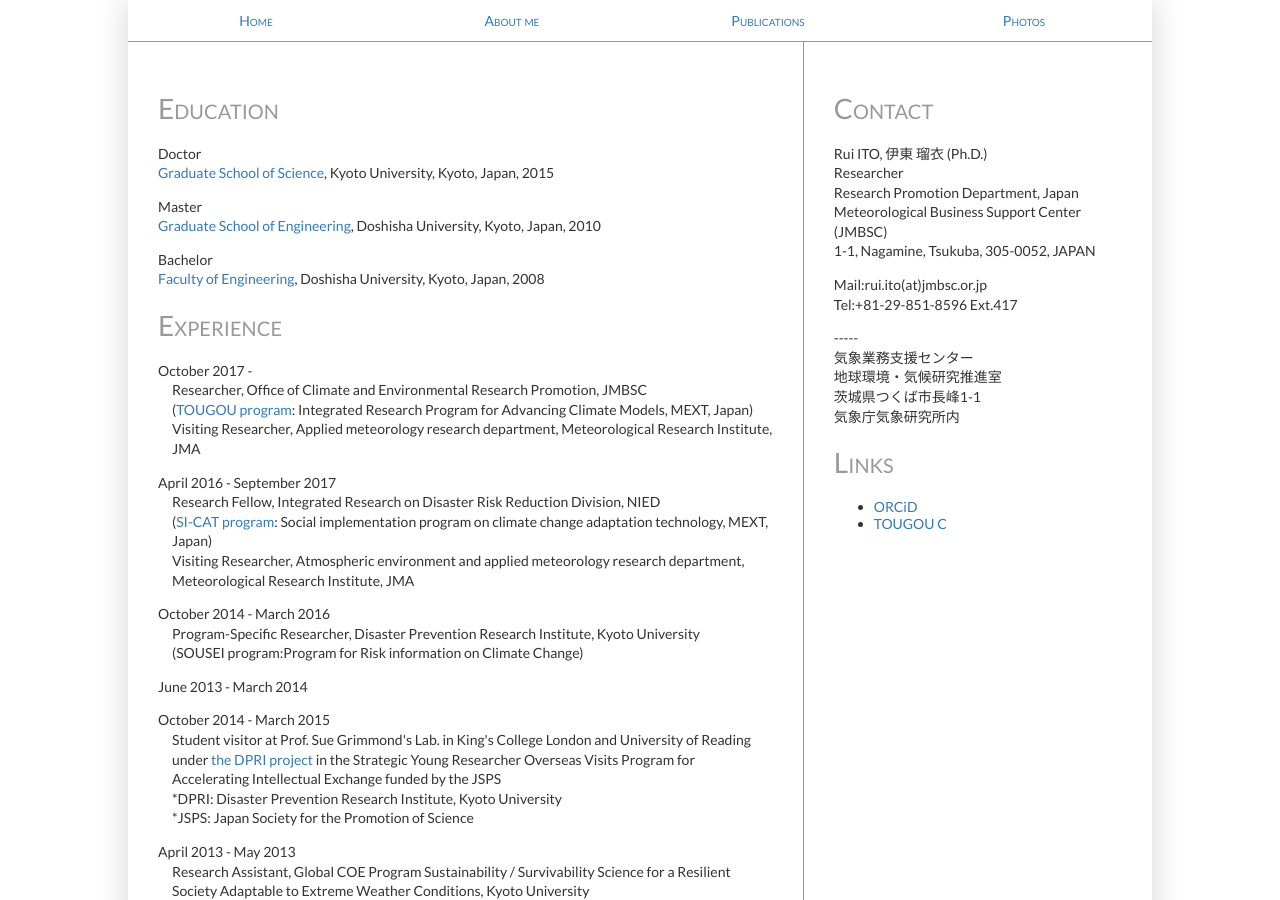
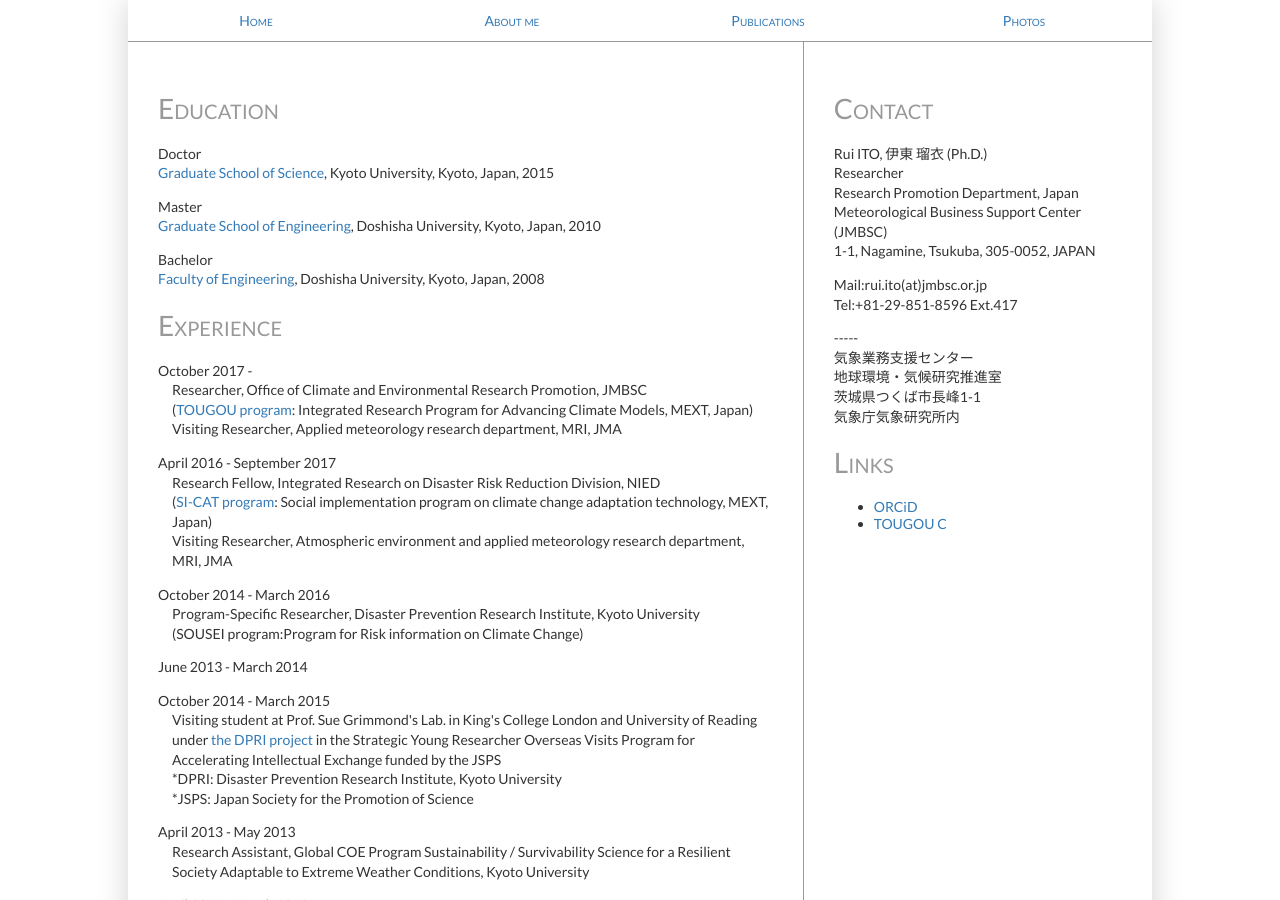
Before and after one commit to rui-climbiz/rui-climbiz.github.io, a Jekyll site: the page built from about.html, in a window 1280 px wide and 900 px high. Built offline with Jekyll 4.4.1, drawn with Linux system fonts in a browser that asks for light colours.

Commit message:
Update about.html

```diff
--- a/about.html
+++ b/about.html
@@ -16,17 +16,17 @@
 <p>October 2017 - <br />
  Researcher, Office of Climate and Environmental Research Promotion, JMBSC<br />
   (<a href="http://www.jmbsc.or.jp/tougou/EN/index.html">TOUGOU program</a>: Integrated Research Program for Advancing Climate Models, MEXT, Japan)<br />
- Visiting Researcher, Applied meteorology research department, Meteorological Research Institute, JMA</p>
+ Visiting Researcher, Applied meteorology research department, MRI, JMA</p>
 <p>April 2016 - September 2017<br />
  Research Fellow, Integrated Research on Disaster Risk Reduction Division, NIED<br />
  (<a href="https://www.restec.or.jp/si-cat/en/index.html">SI-CAT program</a>: Social implementation program on climate change adaptation technology, MEXT, Japan)<br />
- Visiting Researcher, Atmospheric environment and applied meteorology research department, Meteorological Research Institute, JMA</p>
+ Visiting Researcher, Atmospheric environment and applied meteorology research department, MRI, JMA</p>
 <p>October 2014 - March 2016<br />
  Program-Specific Researcher, Disaster Prevention Research Institute, Kyoto University<br />
  (SOUSEI program:Program for Risk information on Climate Change)</p>
 <p>June 2013 - March 2014<br />
 <p>October 2014 - March 2015<br />
- Student visitor at Prof. Sue Grimmond's Lab. in King's College London and University of Reading under <a href="http://zunou-kasoku.dpri.kyoto-u.ac.jp/en/index.html">the DPRI project</a> in the Strategic Young Researcher Overseas Visits Program for Accelerating Intellectual Exchange funded by the JSPS<br />
+ Visiting student at Prof. Sue Grimmond's Lab. in King's College London and University of Reading under <a href="http://zunou-kasoku.dpri.kyoto-u.ac.jp/en/index.html">the DPRI project</a> in the Strategic Young Researcher Overseas Visits Program for Accelerating Intellectual Exchange funded by the JSPS<br />
  *DPRI: Disaster Prevention Research Institute, Kyoto University<br />
  *JSPS: Japan Society for the Promotion of Science</p>
 <p>April 2013 - May 2013<br />
```
